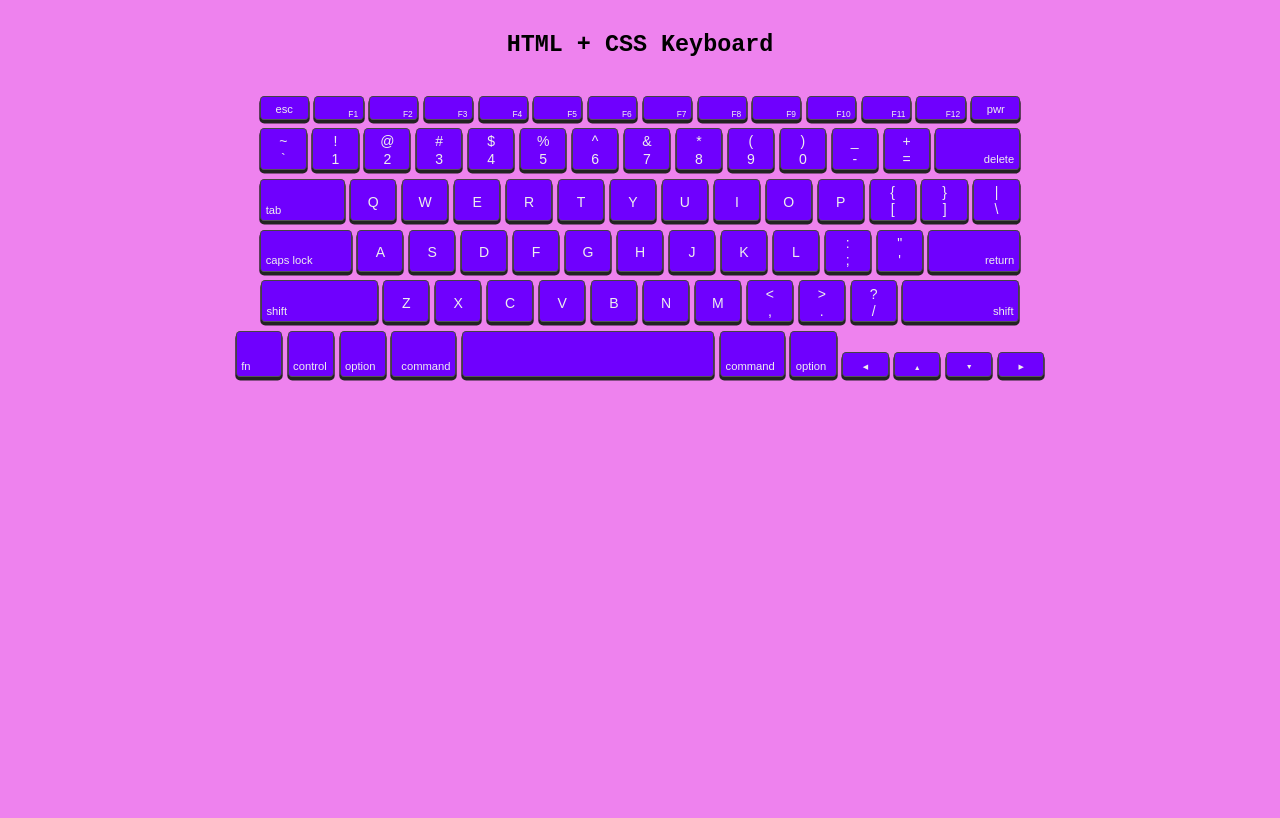
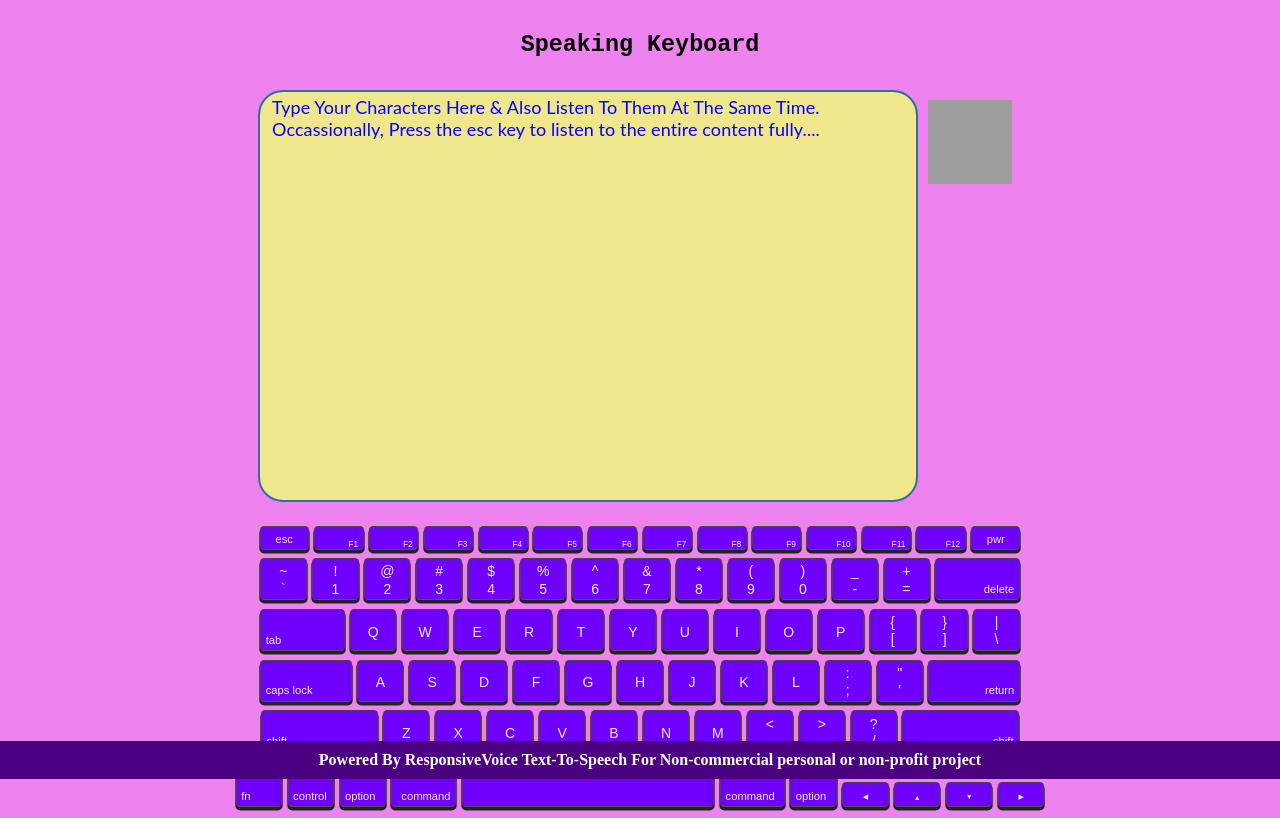
Before and after one commit to linuxguist/keyboard, a plain HTML site: page index.html in a window 1280 px wide. Drawn offline with nearby package versions, Linux system fonts and the light colour scheme; grey boxes are pictures that could not be loaded; a script that the page names is missing.

Commit message:
Add files via upload

```diff
--- a/index.html
+++ b/index.html
@@ -1,7 +1,6 @@
 <!DOCTYPE html>
 <html lang="en" >
 <head>
-
 
 <!-- Google tag (gtag.js) -->
 <script async src="https://www.googletagmanager.com/gtag/js?id=G-FGX2BTWEBD"></script>
@@ -13,16 +12,148 @@
   gtag('config', 'G-FGX2BTWEBD');
 </script>
 
-
   <meta charset="UTF-8">
-  <title>Keyboard Kit For Learners</title>
+  <title>Speaking Keyboard For People With Disabilities</title>
   <link rel="stylesheet" href="./style.css">
 
 </head>
 
 <body>
 
-<h1>HTML + CSS Keyboard</h1>
+<script src="https://code.responsivevoice.org/responsivevoice.js"></script>
+<script src="https://cdn.jsdelivr.net/jquery/2.2.1/jquery.min.js"></script>
+
+<h1>Speaking Keyboard</h1>
+
+<style type="text/css">
+
+textarea.form-control {
+  height: 200px;
+}
+
+textarea.form-control {
+  height: 40px;
+  width: 50%;
+  padding: 4px 12px;
+  font-size: 18px;
+  border-radius: 25px;
+  border: solid 2px #2c70a2;
+  background-color: khaki;
+  // background: url('https://i.imgur.com/XYb2rMG.jpg') no-repeat bottom right;
+  // background-size: 84px 84px;
+  font-weight: 400;
+  font-style: normal;
+  font-stretch: normal;
+  line-height: normal;
+  letter-spacing: .1px;
+  -webkit-appearance: none;
+  outline: 0;
+  color: blue;
+  transition: all 250ms ease;
+}
+
+textarea.form-control {
+  height: 400px;
+  resize: none;
+  font-family: Lato,Arial,sans-serif,serif;
+}
+
+::placeholder { /* Chrome, Firefox, Opera, Safari 10.1+ */
+  color: blue;
+  opacity: 1; /* Firefox */
+}
+
+:-ms-input-placeholder { /* Internet Explorer 10-11 */
+  color: blue;
+}
+
+::-ms-input-placeholder { /* Microsoft Edge */
+  color: blue;
+}
+
+textarea.form-control {
+  overflow: auto;
+}
+
+.samerow {
+display: flex;
+justify-content: center;
+}
+
+.samerow img {
+    // float: right;
+    // width: 100px;
+    // height: 120px;
+    margin: 10px;
+    vertical-align:top;
+    cursor: pointer;
+}
+
+.samerow textarea {
+    width: 50%; // adjust this value as you need
+  // margin-left: 80% !important;
+}
+
+</style>
+
+<div class="samerow">
+
+<textarea placeholder="Type Your Characters Here & Also Listen To Them At The Same Time. Occassionally, Press the esc key to listen to the entire content fully...." class="form-control " id="text" rows="12" cols="60"></textarea>
+
+<img title="Listen" src="https://i.imgur.com/XYb2rMG.jpg" style="width: 84px;height: 84px;" onclick="responsiveVoice.speak($('#text').val(),$('#voiceselection').val(), parameters);">
+
+</div>
+
+<br>
+
+        <script>
+            //Populate voice selection dropdown
+            var voicelist = responsiveVoice.getVoices();
+            var vselect = $("#voiceselection");
+            $.each(voicelist, function() {
+                vselect.append($("<option ></option>").val(this.name).text(this.name));
+            });
+        </script>
+
+
+<script>
+
+    function voiceStartCallback() {
+        console.log("Voice started");
+    }
+
+    function voiceEndCallback() {
+        console.log("Voice ended");
+    }
+
+    var parameters = {
+        onstart: voiceStartCallback,
+        onend: voiceEndCallback,
+        rate: 0.95
+    }
+
+</script>
+
+    </div>
+
+
+<script type="text/javascript">
+
+/*
+
+responsiveVoice.speak("Hello, this is a test using callbacks","UK English Female", parameters);
+
+responsiveVoice.speak("hello world", "UK English Male", {pitch: 2});
+
+responsiveVoice.speak("hello world", "UK English Male", {rate: 1.5});
+
+responsiveVoice.speak("hello world", "UK English Male", {volume: 1});
+
+*/
+
+</script>
+
+
 <div class="keyboard">
   <div class="keyboard__row keyboard__row--h1">
     <div data-key="27" class="key--word">
@@ -381,6 +512,15 @@
     key.classList.add('playing');
     audio.currentTime = 0;
     audio.play();
+
+    // console.log(e.keyCode);
+
+    if (e.keyCode === 27) {
+
+      setTimeout(function() {
+      responsiveVoice.speak($('#text').val(),'UK English Female', parameters);
+}, 1800);
+                             };
   }
 
   const keys = Array.from(document.querySelectorAll('.key'));
@@ -388,8 +528,22 @@
   window.addEventListener('keydown', playSound);
 </script>
 
+<style>
+footer h4 {
+   position: fixed;
+   left: 0;
+   bottom: 0;
+   width: 100%;
+   padding: 10px;
+   background-color: indigo;
+   color: white;
+   text-align: center;
+}
+</style>
 
-<script  src="./script.js"></script>
+<footer><center><a href="https://responsivevoice.org" title="ResponsiveVoice"><h4>Powered By ResponsiveVoice Text-To-Speech For Non-commercial personal or non-profit project</h4></a></center></footer>
+
+  <script  src="./script.js"></script>
 
 </body>
 </html>
--- a/script.js
+++ b/script.js
@@ -66,3 +66,7 @@ function getKey (e) {
             size();
         });
         size();
+
+//load page with cursor in input field (focus)
+$(document).ready(function(){    document.getElementById("text").focus();
+});
```
